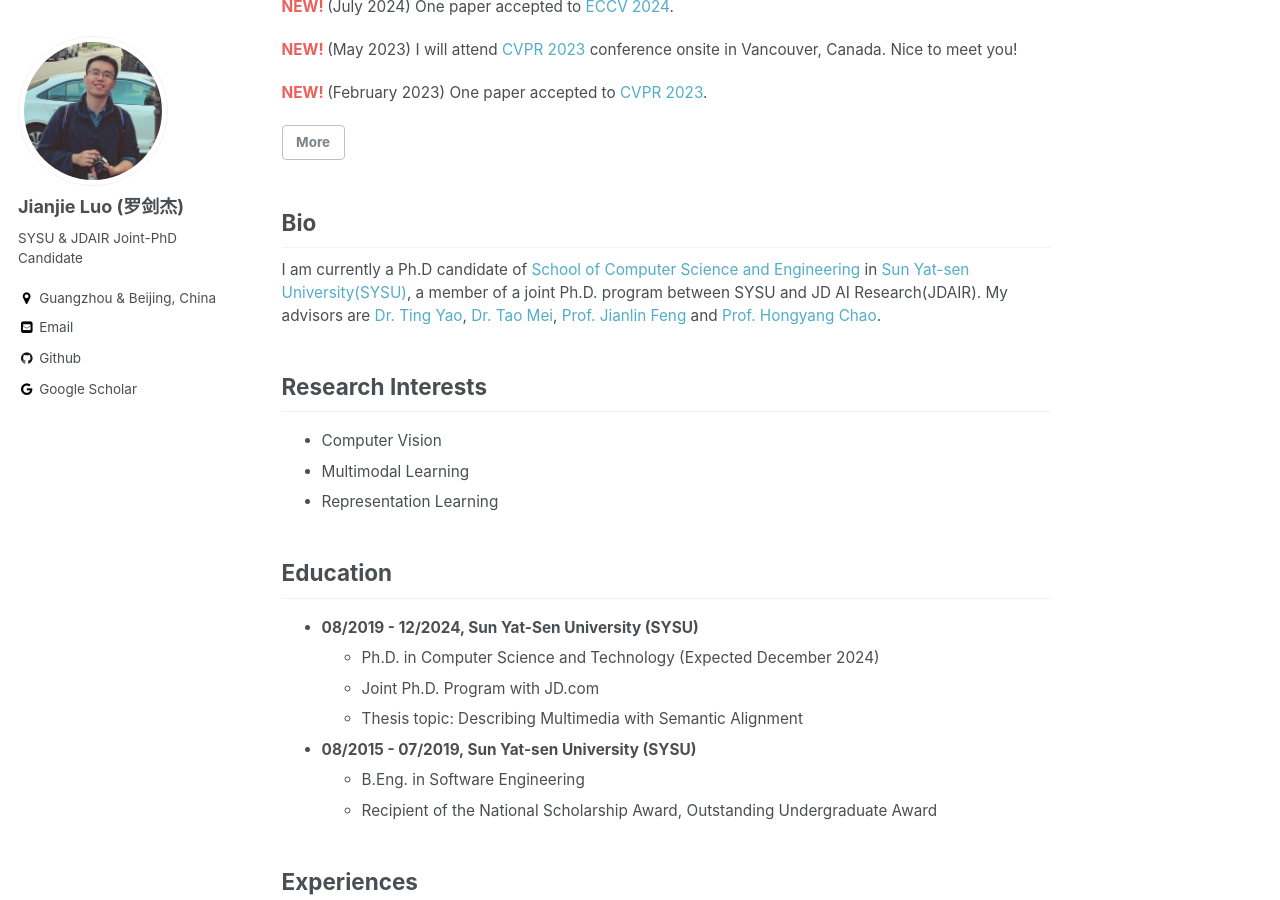
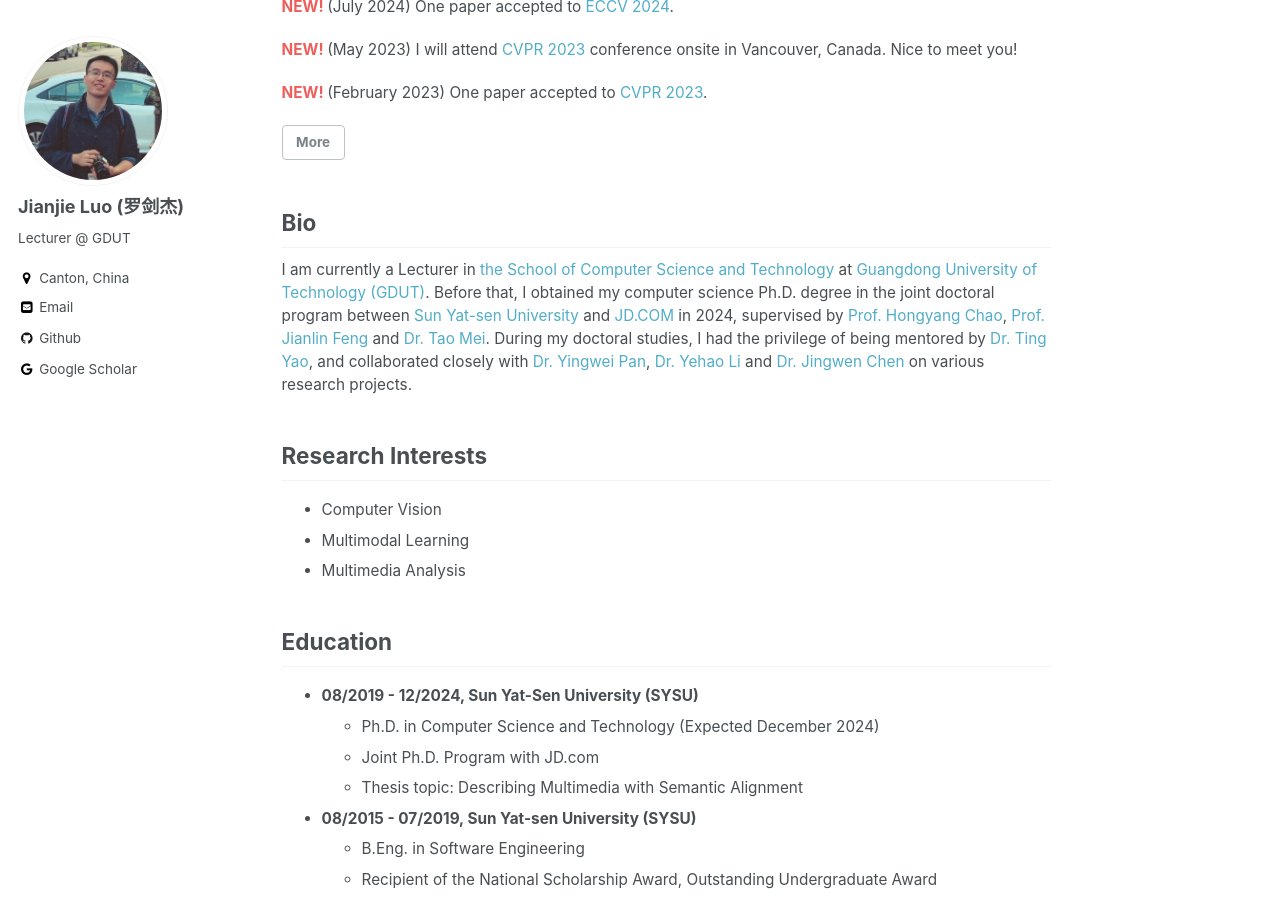
Before and after one commit to jianjieluo/jianjieluo.github.io, a Jekyll site: the page built from index.html, in a window 1280 px wide and 900 px high, scrolled down 326 px. Built offline with Jekyll 4.4.1, drawn with Linux system fonts in a browser that asks for light colours; a script that is not in the unit is left out; the list of posts is cut into pages by our own code; some of the changed text lies outside the part shown.

Commit message:
update bio

```diff
--- a/_config.yml
+++ b/_config.yml
@@ -66,9 +66,9 @@ google_ad_slot           :
 author:
   name             : "Jianjie Luo (罗剑杰)"
   avatar           : "bio-photo.jpg"
-  bio              : "SYSU & JDAIR Joint-PhD Candidate"
-  location         : "Guangzhou & Beijing, China"
-  email            : "luojj26@mail2.sysu.edu.cn"
+  bio              : "Lecturer @ GDUT"
+  location         : "Canton, China"
+  email            : "jianjieluo.sysu@gmail.com"
   uri              :
   bitbucket        :
   codepen          :
--- a/index.html
+++ b/index.html
@@ -21,7 +21,7 @@ author_profile: true
 
 <h2 style="clear: both;" id="bio">Bio</h2>
 <div><p>
-I am currently a Ph.D candidate of <a href="https://cse.sysu.edu.cn/" target="_blank">School of Computer Science and Engineering</a> in <a href="https://www.sysu.edu.cn/sysuen/" target="_blank">Sun Yat-sen University(SYSU)</a>, a member of a joint Ph.D. program between SYSU and JD AI Research(JDAIR). My advisors are <a href="http://tingyao.deepfun.club/" target="_blank">Dr. Ting Yao</a>, <a href="https://taomei.me/" target="_blank">Dr. Tao Mei</a>, <a href="https://cse.sysu.edu.cn/content/2511" target="_blank">Prof. Jianlin Feng</a> and <a href="https://scholar.google.com/citations?user=qnbpG6gAAAAJ&hl=en" target="_blank">Prof. Hongyang Chao</a>.
+I am currently a Lecturer in <a href="https://cs.gdut.edu.cn/" target="_blank">the School of Computer Science and Technology</a> at <a href="https://english.gdut.edu.cn/" target="_blank">Guangdong University of Technology (GDUT)</a>. Before that, I obtained my computer science Ph.D. degree in the joint doctoral program between <a href="https://www.sysu.edu.cn/sysuen/" target="_blank">Sun Yat-sen University</a> and <a href="https://www.jd.com/" target="_blank">JD.COM</a> in 2024, supervised by <a href="https://scholar.google.com/citations?user=qnbpG6gAAAAJ&hl=en" target="_blank">Prof. Hongyang Chao</a>, <a href="https://cse.sysu.edu.cn/teacher/FengJianlin" target="_blank">Prof. Jianlin Feng</a> and <a href="https://taomei.me/" target="_blank">Dr. Tao Mei</a>. During my doctoral studies, I had the privilege of being mentored by <a href="http://tingyao.deepfun.club/" target="_blank">Dr. Ting Yao</a>, and collaborated closely with <a href="https://scholar.google.com/citations?user=2RxXFPoAAAAJ&hl=en" target="_blank">Dr. Yingwei Pan</a>, <a href="https://scholar.google.com/citations?user=7_1gqKgAAAAJ&hl=en" target="_blank">Dr. Yehao Li</a> and <a href="https://scholar.google.com/citations?user=RKEiP70AAAAJ&hl=en" target="_blank">Dr. Jingwen Chen</a> on various research projects.
 </p></div>
 
 <!-- {% include timeline.html %} -->
@@ -30,7 +30,7 @@ I am currently a Ph.D candidate of <a href="https://cse.sysu.edu.cn/" target="_b
 <ul>
   <li>Computer Vision</li>
   <li>Multimodal Learning</li>
-  <li>Representation Learning</li>
+  <li>Multimedia Analysis</li>
 </ul>
 
 <h2 style="clear: both;">Education</h2>
```
Also changed, not shown: other parts of index.html (+1 -1 lines).
